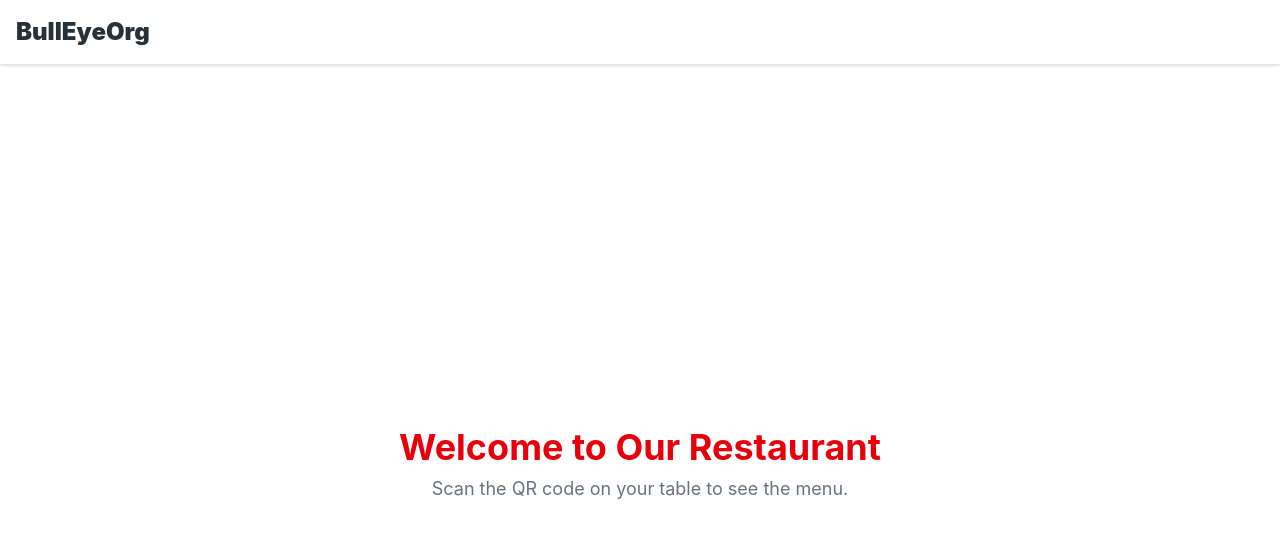
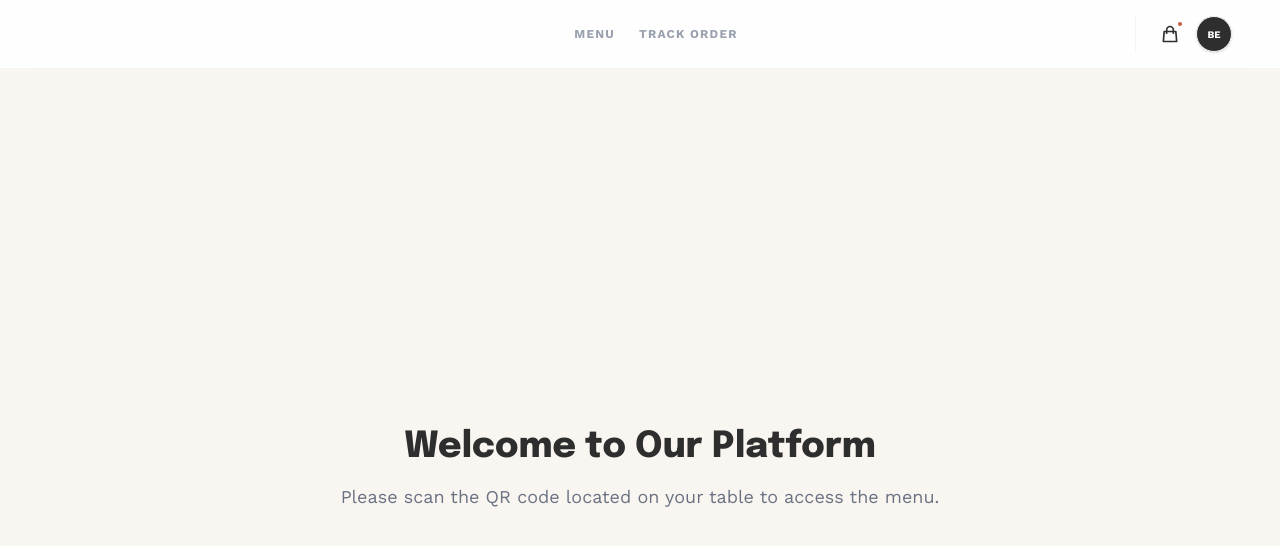
Before and after one commit to Alistair061203/Digital-Ordering-System, a React (Vite) app: page / in a window 1280 px wide. Shown: the top 546 px of the page. Built offline with nearby package versions, Linux system fonts and the light colour scheme; no server answers; the database is empty.

Commit message:
Edited Navbar and made routing more dynamic for different restaurants

```diff
--- a/index.html
+++ b/index.html
@@ -5,6 +5,10 @@
     <link rel="icon" type="image/svg+xml" href="/favicon.svg" />
     <meta name="viewport" content="width=device-width, initial-scale=1.0" />
     <title>digitalordering</title>
+    <link rel="preconnect" href="https://fonts.googleapis.com">
+    <link rel="preconnect" href="https://fonts.gstatic.com" crossorigin>
+    <link href="https://fonts.googleapis.com/css2?family=Epilogue:wght@400;600;700;800&family=Work+Sans:wght@400;500;600;700&display=swap" rel="stylesheet">
+
   </head>
   <body>
     <div id="root"></div>
--- a/src/App.jsx
+++ b/src/App.jsx
@@ -6,26 +6,52 @@ import MenuPage from './pages/MenuPage';
 import Navbar from './components/Navbar';
 import CartPage from './pages/CartPage';
 import PaymentPage from './pages/PaymentPage';
-import './App.css';
 import OrderPage from './pages/OrderPage';
 import ArchivedPage from './pages/ArchivedPage';
-
-
+import './App.css';
 
 function App() {
   const [restaurant, setRestaurant] = useState(null);
 
   useEffect(() => {
     async function getRestaurant() {
+      // 1. Get the restaurant name from the URL path (e.g., /MaysFoodies/table/1/menu)
+      const pathParts = window.location.pathname.split('/');
+      const currentResName = pathParts[1];
+
+      // 2. Only fetch if there's a name in the URL and it's not a generic route
+      if (currentResName && currentResName !== "OrderPage") {
+        const { data, error } = await supabase
+          .from('RESTAURANT')
+          .select('*')
+          // Using ilike makes it case-insensitive (maysfoodies vs MaysFoodies)
+          .ilike('name', currentResName)
+          .single();
+
+        if (data) {
+          setRestaurant(data);
+        } else if (error) {
+          console.error("Restaurant not found:", error.message);
+        }
+      } else {
+        // Fallback: If at root "/", just grab the first restaurant for welcome msg
         const { data } = await supabase.from('RESTAURANT').select('*').limit(1).single();
         setRestaurant(data);
       }
+    }
+
     getRestaurant();
-  }, []);
+
+    // 3. This listener ensures that if you navigate to a different restaurant
+    // without a full page refresh, the data updates.
+  }, [window.location.pathname]);
 
   return (
     <BrowserRouter>
+      {/* Wrapper to ensure our neutral background color from our design system is everywhere */}
+      <div className="min-h-screen bg-neutral">
         <Navbar restaurant={restaurant} />
+
         <Routes>
           <Route
             path=":restaurantName/table/:tableNumber/menu"
@@ -39,20 +65,28 @@ function App() {
             path=":restaurantName/table/:tableNumber/payment"
             element={<PaymentPage />}
           />
-        <Route path=":restaurantName/archived"
+          <Route
+            path=":restaurantName/archived"
             element={<ArchivedPage />}
           />
           <Route
             path=":restaurantName/OrderPage"
             element={<OrderPage />}
           />
+
+          {/* Landing Page */}
           <Route path="/" element={
-          <div className="flex flex-col items-center justify-center h-screen text-center">
-            <h1 className="text-4xl font-bold text-red-600">Welcome to {restaurant?.name || 'Our Restaurant'}</h1>
-            <p className="text-gray-500 mt-2 text-lg">Scan the QR code on your table to see the menu.</p>
+            <div className="flex flex-col items-center justify-center h-screen text-center px-4">
+              <h1 className="text-4xl font-headline font-extrabold text-secondary">
+                Welcome to {restaurant?.name || 'Our Platform'}
+              </h1>
+              <p className="text-gray-500 mt-4 text-lg font-body">
+                Please scan the QR code located on your table to access the menu.
+              </p>
             </div>
           } />
         </Routes>
+      </div>
     </BrowserRouter>
   );
 }
--- a/src/components/Navbar.jsx
+++ b/src/components/Navbar.jsx
@@ -1,24 +1,85 @@
 // src/components/Navbar.jsx
 import React from 'react';
-import { Link, useMatch } from 'react-router-dom';
+import { Link, useParams, useMatch } from 'react-router-dom';
 
 function Navbar({ restaurant }) {
-
+    const { restaurantName } = useParams();
     const menuRoute = useMatch("/:restaurantName/table/:tableNumber/*");
     const tableNumber = menuRoute?.params?.tableNumber;
 
+    const getImageUrl = (url) => {
+        if (!url) return null;
+        if (url.includes('drive.google.com')) {
+            const fileId = url.split('/d/')[1]?.split('/')[0] || url.split('id=')[1]?.split('&')[0];
+            return fileId ? `https://drive.google.com/uc?export=view&id=${fileId}` : url;
+        }
+        return url;
+    };
+
+    const logoSrc = getImageUrl(restaurant?.logo_url);
+
     return (
-        <nav className="bg-white p-4 shadow-sm border-b border-gray-200 sticky top-0 z-50 ">
-            <div className="max-w-7xl mx-auto flex justify-between items-center">
-                <div>
-                    <Link to="/" className="text-2xl font-black text-neutral flex items-center gap-2">
-                        {restaurant?.name || 'BullEyeOrg'}
-                    </Link>
+        <nav className="bg-neutral-surface/90 backdrop-blur-md p-4 border-b border-gray-100 sticky top-0 z-50">
+            <div className="max-w-7xl mx-auto grid grid-cols-3 items-center px-4 md:px-8">
+
+                {/* Left Side: Table Number (Now subtle on the far left) */}
+                <div className="flex items-center justify-start">
+                    {tableNumber && (
+                        <div className="font-bold text-[10px] text-tertiary uppercase tracking-widest bg-tertiary/10 px-3 py-1.5 rounded-md border border-tertiary/20">
+                            Table {tableNumber}
+                        </div>
+                    )}
                 </div>
 
-                <div className="font-semibold text-sm text-gray-700 uppercase tracking-wide mr-3">
-                    {tableNumber ? `TABLE ${tableNumber}` : ''}
+                {/* Center: Branding & Navigation */}
+                <div className="flex items-center justify-center gap-8">
+                    <Link to={`/${restaurantName}`} className="flex items-center gap-3 group">
+                        <span className="text-xl font-headline font-extrabold text-secondary tracking-tighter">
+                            {/* If restaurant data exists, use its real name, otherwise use the URL param */}
+                            {restaurant?.name || restaurantName}
+                        </span>
+                    </Link>
+
+                    <div className="hidden md:flex gap-6">
+                        {['Menu', 'Track Order'].map((item) => (
+                            <button key={item} className="text-xs font-bold text-gray-400 hover:text-primary transition-colors uppercase tracking-widest">
+                                {item}
+                            </button>
+                        ))}
+                    </div>
                 </div>
+
+                {/* Right Side: Actions & Logo Profile Avatar */}
+                <div className="flex items-center justify-end gap-6">
+                    <div className="flex items-center gap-4 border-l border-gray-100 pl-6">
+                        <button className="relative text-secondary hover:text-primary transition-colors">
+                            <svg xmlns="http://www.w3.org/2000/svg" className="h-5 w-5" fill="none" viewBox="0 0 24 24" stroke="currentColor">
+                                <path strokeLinecap="round" strokeLinejoin="round" strokeWidth={2} d="M16 11V7a4 4 0 00-8 0v4M5 9h14l1 12H4L5 9z" />
+                            </svg>
+                            <span className="absolute -top-1 -right-1 bg-primary w-2 h-2 rounded-full border-2 border-white"></span>
+                        </button>
+
+                        {/* Profile Avatar: Replaced 'BU' with the Restaurant Logo */}
+                        <button className="w-9 h-9 rounded-full bg-secondary overflow-hidden border border-gray-100 shadow-sm transition-transform hover:scale-105 flex items-center justify-center">
+                            {logoSrc ? (
+                                <img
+                                    src={logoSrc}
+                                    alt="Profile"
+                                    className="w-full h-full object-cover"
+                                    onError={(e) => {
+                                        e.target.style.display = 'none';
+                                        e.target.nextSibling.style.display = 'flex';
+                                    }}
+                                />
+                            ) : null}
+                            {/* Fallback initials if logo fails to load */}
+                            <span className={`${logoSrc ? 'hidden' : 'flex'} text-[10px] font-bold text-white uppercase`}>
+                                {restaurant?.name?.substring(0, 2) || 'BE'}
+                            </span>
+                        </button>
+                    </div>
+                </div>
+
             </div>
         </nav>
     );
--- a/src/index.css
+++ b/src/index.css
@@ -1,8 +1,34 @@
 @import "tailwindcss";
 
 @theme {
-  --color-primary: #E65100;
-  --color-secondary: #BF360C;
-  --color-tertiary: #FAD2A1;
-  --color-neutral: #263238;
+  /* Our New Colors */
+  --color-primary: #C05E42;
+  --color-secondary: #2E2E2E;
+  --color-tertiary: #008983;
+  --color-neutral: #F9F6F1;
+  --color-neutral-surface: #FFFFFF;
+
+  /* Our New Fonts */
+  --font-headline: "Epilogue", sans-serif;
+  --font-body: "Work Sans", sans-serif;
+
+  /* Custom Shadows */
+  --shadow-soft: 0 4px 20px rgba(0, 0, 0, 0.05);
 }
+
+@layer base {
+  /* Automatically applies to the whole website */
+  body {
+    background-color: var(--color-neutral);
+    font-family: var(--font-body);
+    color: var(--color-secondary);
+    -webkit-font-smoothing: antialiased;
+    margin: 0;
+  }
+
+  /* Make all headers use the bold Epilogue font */
+  h1, h2, h3, h4, h5, h6 {
+    font-family: var(--font-headline);
+    font-weight: bold;
+  }
+}
```
Lines whose indentation alone changed are shown as unchanged.
